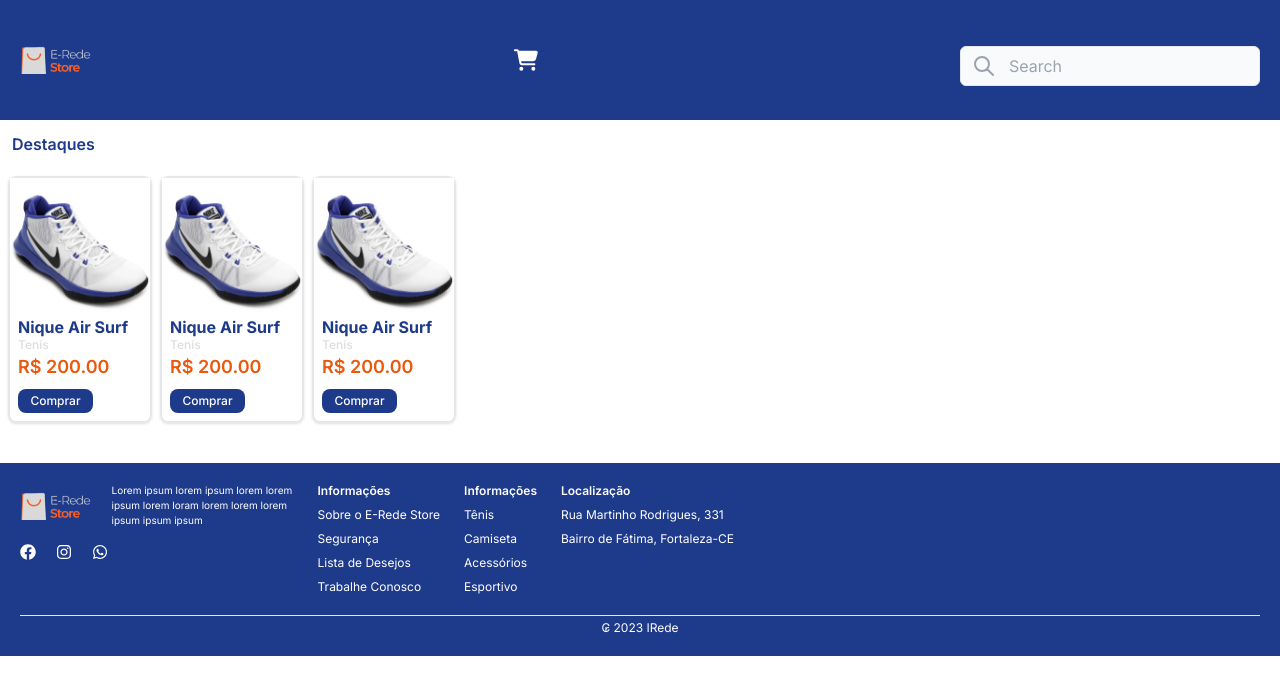
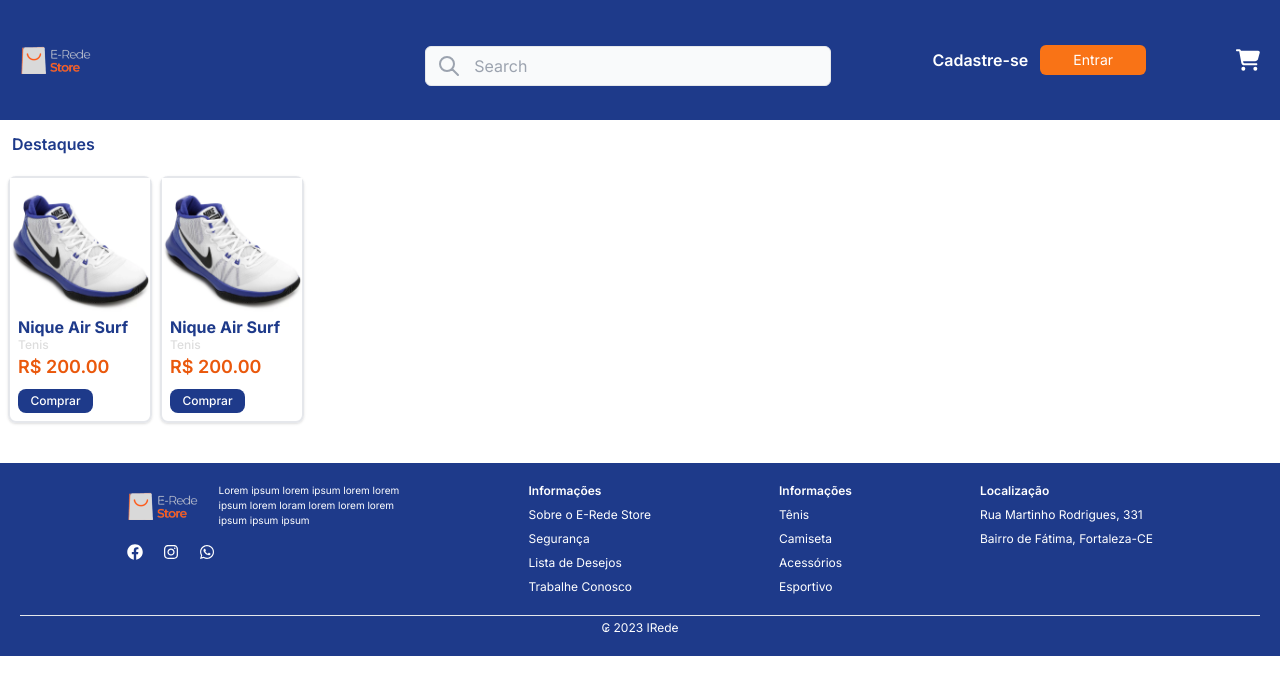
Before and after one commit to carlloshen/ecommerce, a React (Vite) app: page / in a window 1280 px wide. Shown: the top 694 px of the page. Built offline with nearby package versions, Linux system fonts and the light colour scheme.

Commit message:
gambiarra header

```diff
--- a/src/App.jsx
+++ b/src/App.jsx
@@ -1,11 +1,15 @@
-import Router from "./router/Router"
+import Footer from "./components/footer/Footer";
+import Header from "./components/header/Header";
+import Router from "./router/Router";
 
 function App() {
-
-
   return (
-    <Router/>
-  )
+    <>
+      <Header />
+      <Router />
+      <Footer />
+    </>
+  );
 }
 
-export default App
+export default App;
--- a/src/components/footer/Footer.jsx
+++ b/src/components/footer/Footer.jsx
@@ -5,9 +5,9 @@
 
 function Footer() {
   return (
-    <>
-      <footer className="bg-blue-900 items-center p-5">
-        <div className="flex flex-wrap gap-6">
+
+      <footer className="bg-blue-900 items-center p-5 ">
+        <div className="flex flex-wrap gap-6 md:justify-center md:gap-32">
           <div className="mb-5">
             <div className="flex gap-5 items-center">
               <div className="w-[71.56px] h-[28px] ">
@@ -46,7 +46,7 @@
         <hr className="mt-5" />
         <p className="text-xs text-center mt-1 text-white"> ₢ 2023 IRede</p>
       </footer>
-    </>
+
   );
 }
 
--- a/src/components/header/Header.jsx
+++ b/src/components/header/Header.jsx
@@ -5,73 +5,103 @@
 import InputHeader from "../inputHeader/InputHeader";
 import { useLocation, useNavigate } from "react-router-dom";
 import { useState } from "react";
+// ! consertar isso
+function ButtonsLoginRegister({ handleClickPageChange }) {
+  return (
+    <div className="flex justify-center">
+      <button
+        id="cadastro"
+        className="text-stone-500 font-semibold hover:bg-slate-300 md:hover:bg-transparent pl-3 pr-3 h-[30px] rounded-md md:text-white"
+        onClick={(element) => handleClickPageChange(element)}
+      >
+        Cadastre-se
+      </button>
+      <button
+        id="login"
+        className="bg-blue-700 rounded-md text-white w-[106px] h-[30px] text-sm front-bold hover:bg-blue-900 md:hover:bg-orange-500 md:bg-orange-500"
+        onClick={(element) => handleClickPageChange(element)}
+      >
+        Entrar
+      </button>
+    </div>
+  );
+}
+
 function Header() {
-  const navigator = useNavigate()
-  const {pathname} = useLocation()
+  const navigator = useNavigate();
+  const { pathname } = useLocation();
 
-  const [showMenuHamburguer, setShowMenuHamburguer] = useState(false)
+  const [showMenuHamburguer, setShowMenuHamburguer] = useState(false);
 
-  const handleShowMenuHamburguer = (state) =>{
-    setShowMenuHamburguer(state)
-  }
+  const handleShowMenuHamburguer = (state) => {
+    setShowMenuHamburguer(state);
+  };
 
-  const handleClickPageChange = (element) =>{
-    const PAGE_TARGET = element.target.id
-    navigator(`${PAGE_TARGET }`)
-    setShowMenuHamburguer(false)
-  }
+  const handleClickPageChange = (element) => {
+    const PAGE_TARGET = element.target.id;
+    navigator(`${PAGE_TARGET}`);
+    setShowMenuHamburguer(false);
+  };
 
   const links = [
-    { id: "", text: "Home"},
+    { id: "", text: "Home" },
     { id: "produtos", text: "Produtos" },
     { id: "categorias", text: "Categorias" },
-    { id: "meuspedidos", text: "Meus Pedidos" }
+    { id: "meuspedidos", text: "Meus Pedidos" },
   ];
 
+  return (
+    <header className="bg-blue-900 items-center pt-5 pb-5 flex flex-col ">
+      <div className="flex justify-between  items-center h-20 pl-5 pr-5 w-screen flex-wrap">
 
-  return (
-    <nav className="bg-blue-900 items-center pt-5 pb-5 flex flex-col">
-      <div className="flex justify-between items-center h-20 pl-5 pr-5 w-screen flex-wrap">
-        <button className="md: hidden"  onClick={() =>handleShowMenuHamburguer(true)}>
+        <button className="md:hidden" onClick={() => handleShowMenuHamburguer(true)}>
           <HiOutlineMenu className="text-white text-2xl" />
         </button>
-        <div className={`z-10 w-screen h-screen fixed top-0  bg-slate-100 transition-all duration-300 ease-in-out  ${showMenuHamburguer ? "left-0 " :" left-[-100vw]"}`}>
+
+        <div
+          className={`z-10 w-screen h-screen fixed top-0  bg-slate-100 transition-all duration-300 ease-in-out  ${
+            showMenuHamburguer ? "left-0 " : " left-[-100vw]"
+          }`}>
           <div className="ml-5 mr-5 mt-5">
-            <button className="mb-2" onClick={() =>handleShowMenuHamburguer(false)}>
-              <IoMdClose/>
+            <button className="mb-2" onClick={() => handleShowMenuHamburguer(false)}>
+              <IoMdClose />
             </button>
             <hr className="mb-3" />
             <nav className="flex flex-col mb-10">
-              {links.map((link, index) =>(
-                 <a
+              {links.map((link, index) => (
+                <a
                   key={index}
                   id={link.id}
-                  className={`${pathname === "/" + link.id ? "text-orange-500" : "text-stone-500"} font-semibold hover:bg-slate-300 p-2 rounded-md`}
-                  onClick={(link) => handleClickPageChange(link)}>{link.text}
-                 </a>
+                  className={`${
+                    pathname === "/" + link.id ? "text-orange-500" : "text-stone-500"
+                  } font-semibold hover:bg-slate-300 p-2 rounded-md cursor-pointer`}
+                  onClick={(link) => handleClickPageChange(link)}
+                >
+                  {link.text}
+                </a>
               ))}
             </nav>
             <hr className="mb-3" />
-            <div className="flex justify-around">
-              <button id="cadastro" className="text-stone-500 font-semibold" onClick={(element) => handleClickPageChange(element)}>
-                Cadastre-se
-              </button>
-              <button className="bg-blue-700 rounded-md text-white w-[106px] h-[30px] text-sm front-bold">
-                Entrar
-              </button>
-            </div>
+            <ButtonsLoginRegister handleClickPageChange={handleClickPageChange} />
           </div>
         </div>
-
+        <div className="sm:justify-center md:flex-1">
         <img src={icone} alt="" className=" w-[71.56px] h-[28px] object-cover " />
-        <div className=" order-1 mt-3">
+        </div>
+        <div className=" order-1 mt-3 grow md:order-0 md:grow md:flex-1">
           <InputHeader />
         </div>
-        <button>
-          <FaCartShopping className="text-white text-2xl " />
+        <div className="md:order-1 flex-1">
+          <div className="hidden md:block">
+            <ButtonsLoginRegister handleClickPageChange={handleClickPageChange} />
+          </div>
+        </div>
+        <button className="md:order-1 ">
+          <FaCartShopping className="text-white text-2xl" />
         </button>
+
       </div>
-    </nav>
+    </header>
   );
 }
 
--- a/src/components/inputHeader/InputHeader.jsx
+++ b/src/components/inputHeader/InputHeader.jsx
@@ -17,7 +17,7 @@
       <input
         type="text"
         placeholder="Search"
-        className="w-full h-10 py-3 pl-12 pr-4 text-gray-500 border rounded-md outline-none bg-gray-50 focus:bg-white "
+        className="w-full  h-10 py-3 pl-12 pr-4 text-gray-500 border rounded-md outline-none bg-gray-50 focus:bg-white"
       />
     </div>
   );
--- a/src/pages/cadastro/Cadastro.jsx
+++ b/src/pages/cadastro/Cadastro.jsx
@@ -1,7 +1,7 @@
 function Cadastro() {
   return (
   <>
-    Meu cadastro
+    Cadastre-se
   </>
   );
 }
--- a/src/pages/home/Home.jsx
+++ b/src/pages/home/Home.jsx
@@ -1,14 +1,18 @@
-import Card from "../../components/card/Card"
+import Card from "../../components/card/Card";
+import PromocaoMobile from "../../assets/images/promocao-mobile.png";
 
 function Home() {
   return (
     <>
-      <main className="mb-10">
+      <main className="mb-10 ">
+        <div className="relative flex flex-col items-center">
+          <img src={PromocaoMobile} alt="" className="md:hidden" />
+          <button className= "md:hidden bg-orange-500 text-white w-[276px] h-[40px] absolute bottom-8 font-semibold rounded-md hover:bg-orange-600">Aproveitar a Oferta</button>
+        </div>
         <h2 className="text-blue-900 font-semibold p-3">Destaques</h2>
         <div className="flex flex-wrap">
-          <Card/>
-          <Card/>
-          <Card/>
+          <Card />
+          <Card />
         </div>
       </main>
     </>
--- a/src/router/Router.jsx
+++ b/src/router/Router.jsx
@@ -4,21 +4,19 @@
 import Cadastro from "../pages/cadastro/Cadastro";
 import MeusPedidos from "../pages/meusPedidos/MeusPedidos";
 import Home from "../pages/home/Home";
-import Header from "../components/header/Header";
-import Footer from "../components/footer/Footer";
 
 function Router() {
   return (
     <>
-      <Header />
       <Routes>
         <Route path="/" element={<Home />} />
         <Route path="/login" element={<Login />} />
+        <Route path="/cadastro" element={<Cadastro />} />
+        <Route path="/produtos" element="produtos" />
+        <Route path="/categorias" element="categorias" />
         <Route path="/meusPedidos" element={<MeusPedidos />} />
-        <Route path="/cadastro" element={<Cadastro />} />
         <Route path="*" element={<NotFound />} />
       </Routes>
-      <Footer />
     </>
   );
 }
```
Also changed, not shown: 1 other file (tests, documents, lock files or other folders).
